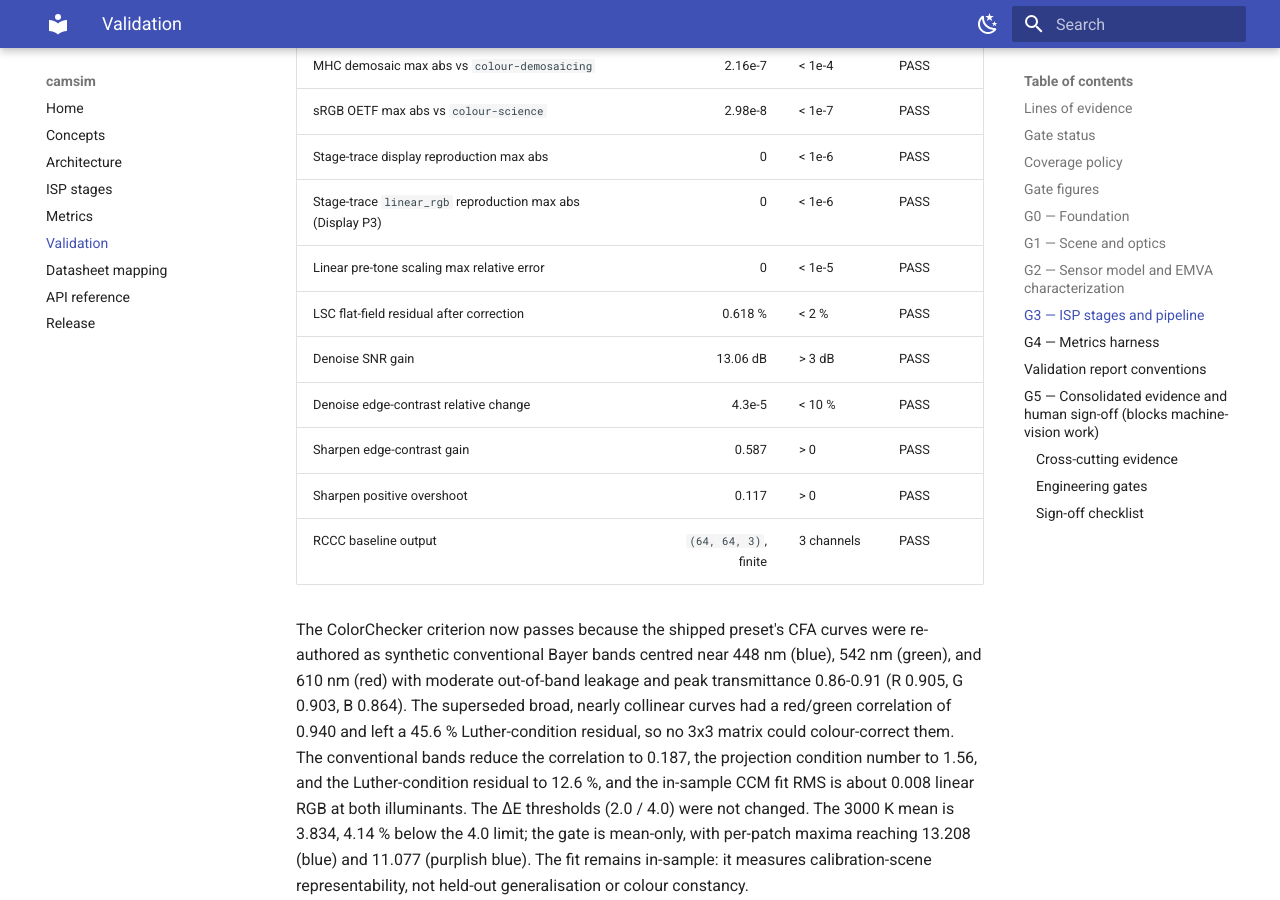
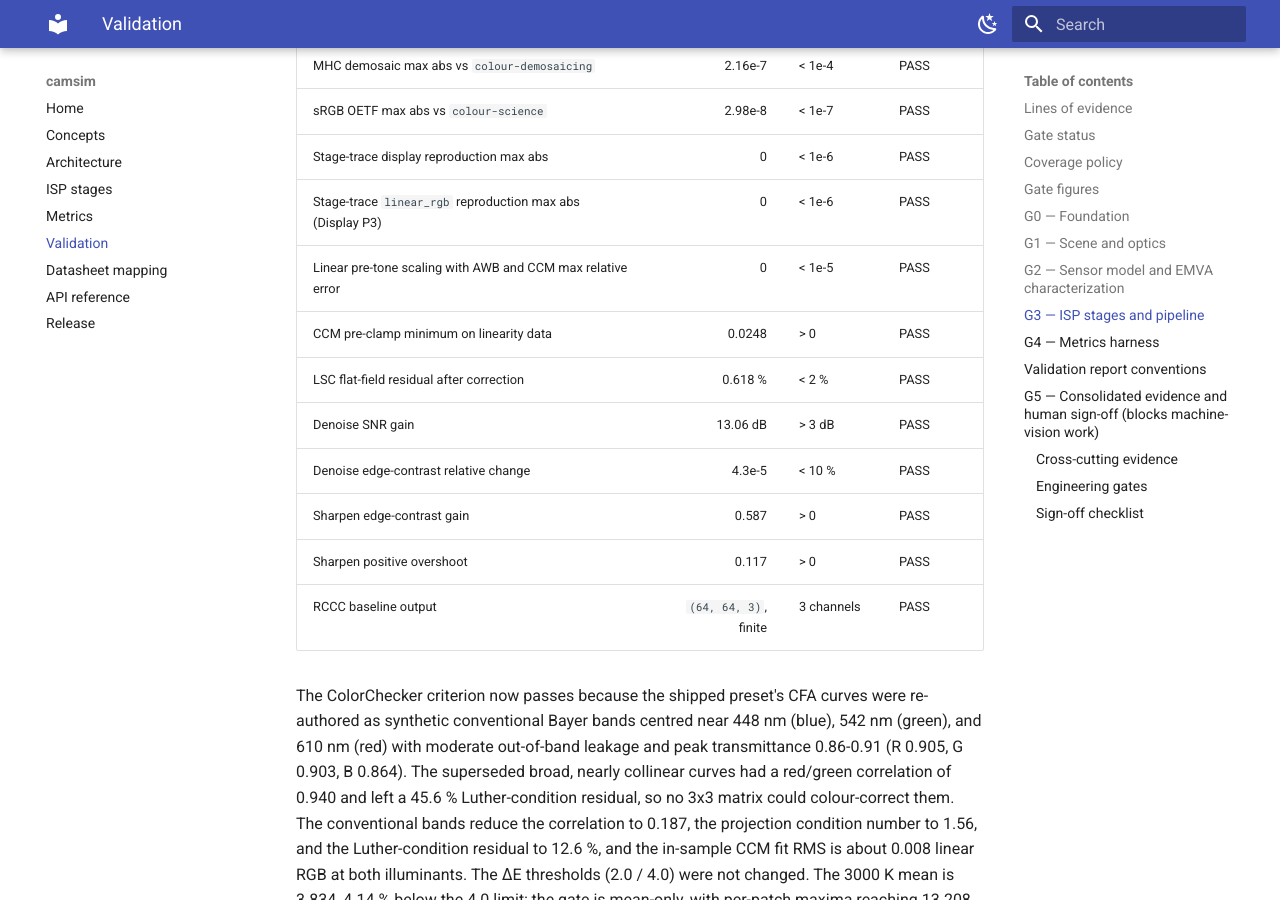
Before and after one commit to pengzhao-ai/camsim, an MkDocs documentation site: the page built from docs/validation.md, in a window 1280 px wide and 900 px high, scrolled down 10708 px. Built offline with MkDocs 1.6.1 and Material for MkDocs 9.7.7, drawn with Linux system fonts in a browser that asks for light colours; some of the changed text lies outside the part shown.

Commit message:
docs: correct G5 G3 summary, memory estimates, and tag target
Update docs/validation.md to the 21-check G3 table with AWB/CCM
linearity, correct the memory-guard estimate figures, and name the
validated code commit and tag target unambiguously in the G5 report.

Co-Authored-By: Claude Code <noreply@anthropic.com>

```diff
--- a/docs/validation.md
+++ b/docs/validation.md
@@ -281,7 +281,8 @@ ColorChecker, 2x oversampling, flagship preset at LCG):
 | sRGB OETF max abs vs `colour-science` | 2.98e-8 | < 1e-7 | PASS |
 | Stage-trace display reproduction max abs | 0 | < 1e-6 | PASS |
 | Stage-trace `linear_rgb` reproduction max abs (Display P3) | 0 | < 1e-6 | PASS |
-| Linear pre-tone scaling max relative error | 0 | < 1e-5 | PASS |
+| Linear pre-tone scaling with AWB and CCM max relative error | 0 | < 1e-5 | PASS |
+| CCM pre-clamp minimum on linearity data | 0.0248 | > 0 | PASS |
 | LSC flat-field residual after correction | 0.618 % | < 2 % | PASS |
 | Denoise SNR gain | 13.06 dB | > 3 dB | PASS |
 | Denoise edge-contrast relative change | 4.3e-5 | < 10 % | PASS |
```
Also changed, not shown: other parts of docs/validation.md (+1 -1 lines), README.md (+1 -1 lines), results/reports/validation_report.md (+4 -3 lines), 1 other file.
